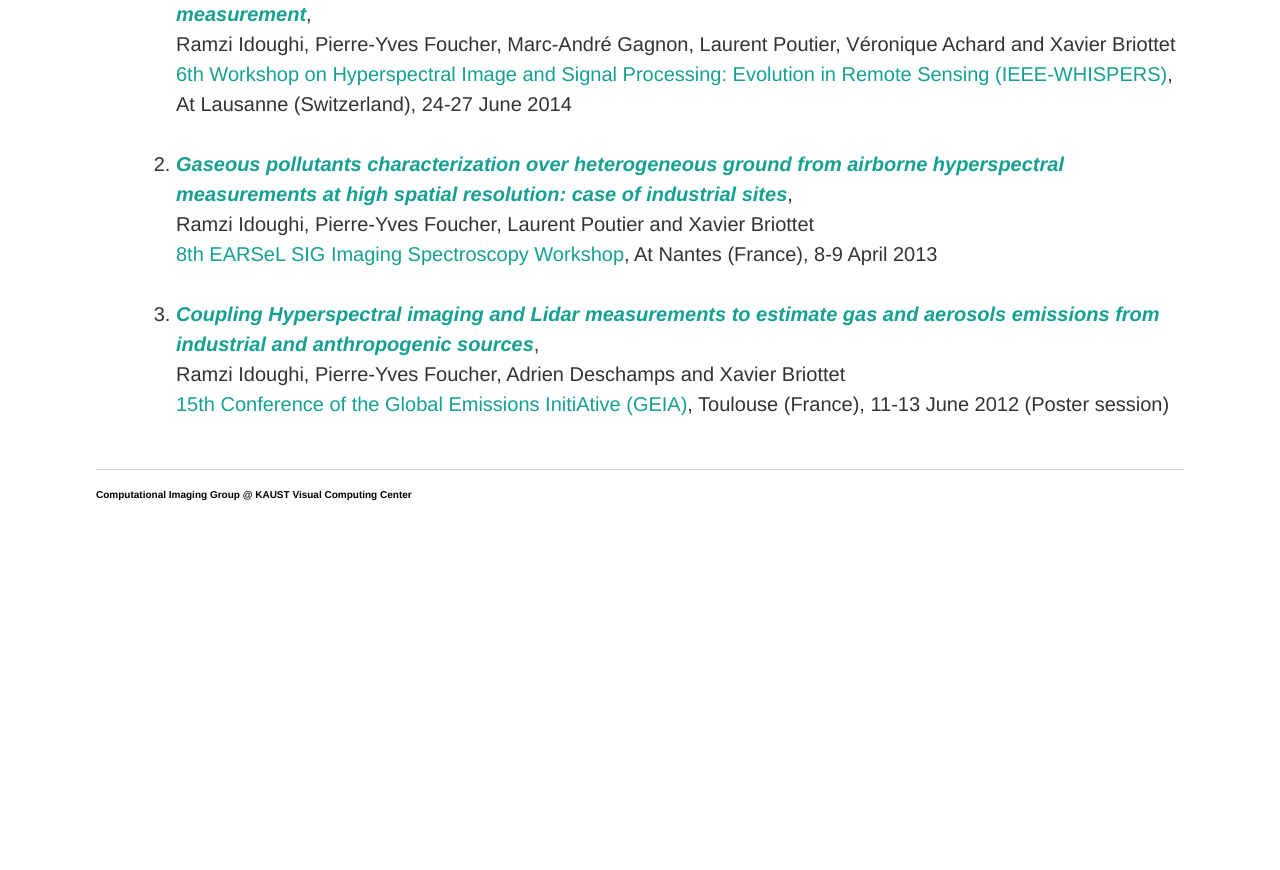
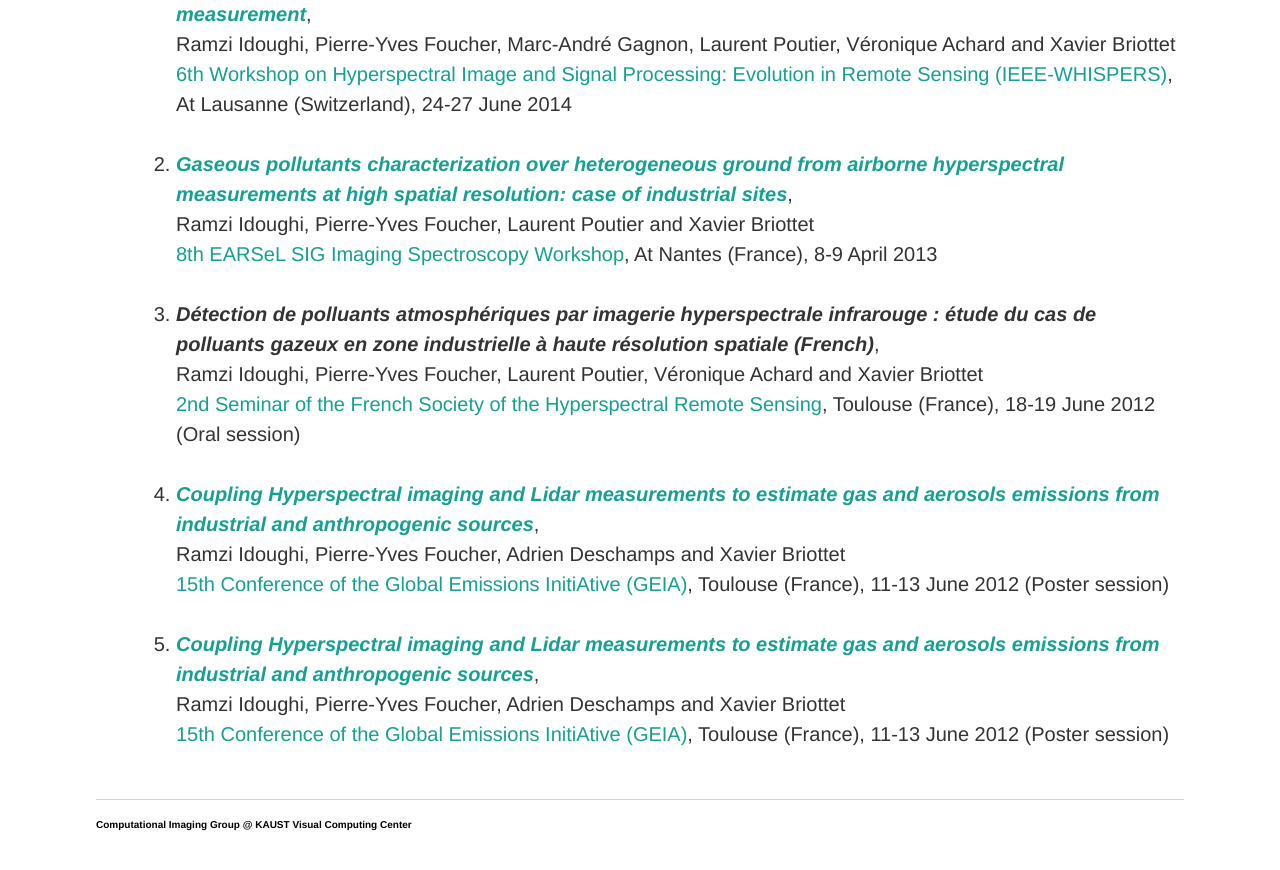
Before and after one commit to vccimaging/vccimaging.github.io, a Jekyll site: the page built from People/idoughr/index.html, in a window 1280 px wide and 900 px high, scrolled down 1410 px. Shown: the top 870 px of the window. Built offline with Jekyll 4.4.1, drawn with Linux system fonts in a browser that asks for light colours; before the commit the page ends 1980 px from its top, so only the background shows below that.

Commit message:
Update index.html

```diff
--- a/People/idoughr/index.html
+++ b/People/idoughr/index.html
@@ -42,12 +42,20 @@ A corrigendum for this article has been published. To view the corrigendum, plea
 <li><b>Conference</b> <p>
 <ol>
 <li><a href="https://www.researchgate.net/publication/274638002_A_NON-LINEAR_OPTIMAL_ESTIMATOR_FOR_PLUME_CONCENTRATION_RETRIEVAL_USING_AIRBORNE_HYPERSPECTRAL_MEASUREMENT"><i><b>A non-linear optimal estimator for plume concentration retrieval, using airborne hyperspectral measurement</b></i></a>,
-<br> Ramzi Idoughi, Pierre-Yves Foucher, Marc-Andr&eacute Gagnon, Laurent Poutier, V&eacuteronique Achard and Xavier Briottet <br>
+<br> Ramzi Idoughi, Pierre-Yves Foucher, Marc-Andr&eacute; Gagnon, Laurent Poutier, V&eacute;ronique Achard and Xavier Briottet <br>
 <a href="http://www.ieee-whispers.com/index.php/past-editions/2014-lausanne-switzerland"> 6th Workshop on Hyperspectral Image and Signal Processing: Evolution in Remote Sensing (IEEE-WHISPERS)</a>, At Lausanne (Switzerland), 24-27 June 2014</li><br>
 
 <li><a href="https://www.researchgate.net/publication/274637958_Gaseous_pollutants_characterization_over_heterogeneous_ground_from_airborne_hyperspectral_measurements_at_high_spatial_resolution_case_of_industrial_sites"><i><b>Gaseous pollutants characterization over heterogeneous ground from airborne hyperspectral measurements at high spatial resolution: case of industrial sites</b></i></a>,
 <br> Ramzi Idoughi, Pierre-Yves Foucher, Laurent Poutier and Xavier Briottet<br>
 <a href="http://earsel.org/"> 8th EARSeL SIG Imaging Spectroscopy Workshop</a>, At Nantes (France), 8-9 April 2013</li><br>
+
+<li><i><b>D&eacute;tection de polluants atmosph&eacute;riques par imagerie hyperspectrale infrarouge : &eacute;tude du cas de polluants gazeux en zone industrielle &agrave; haute r&eacute;solution spatiale (French)</b></i>,
+<br> Ramzi Idoughi, Pierre-Yves Foucher, Laurent Poutier, V&eacute;ronique Achard and Xavier Briottet<br>
+<a href="http://www.sfpt.fr/hyperspectral/?page_id=48"> 2nd Seminar of the French Society of the Hyperspectral Remote Sensing</a>, Toulouse (France), 18-19 June 2012 (Oral session)</li><br>
+
+<li><a href="https://www.researchgate.net/publication/303497273_Coupling_Hyperspectral_imaging_and_Lidar_measurements_to_estimate_gas_and_aerosols_emissions_from_industrial_and_anthropogenic_sources"><i><b>Coupling Hyperspectral imaging and Lidar measurements to estimate gas and aerosols emissions from industrial and anthropogenic sources</b></i></a>,
+<br> Ramzi Idoughi, Pierre-Yves Foucher, Adrien Deschamps and Xavier Briottet<br>
+<a href="http://www.geiacenter.org/community/geia-conferences/2012-conference"> 15th Conference of the Global Emissions InitiAtive (GEIA)</a>, Toulouse (France), 11-13 June 2012 (Poster session)</li><br>
 
 <li><a href="https://www.researchgate.net/publication/303497273_Coupling_Hyperspectral_imaging_and_Lidar_measurements_to_estimate_gas_and_aerosols_emissions_from_industrial_and_anthropogenic_sources"><i><b>Coupling Hyperspectral imaging and Lidar measurements to estimate gas and aerosols emissions from industrial and anthropogenic sources</b></i></a>,
 <br> Ramzi Idoughi, Pierre-Yves Foucher, Adrien Deschamps and Xavier Briottet<br>
```
Also changed, not shown: other parts of People/idoughr/index.html (+1 -1 lines).
